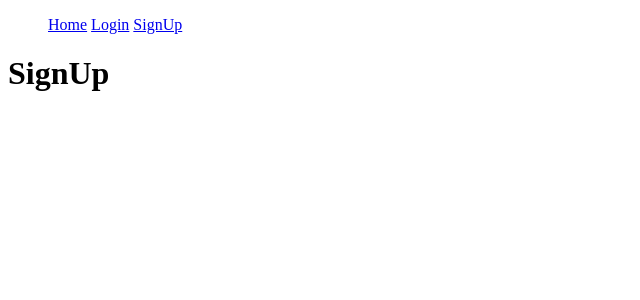
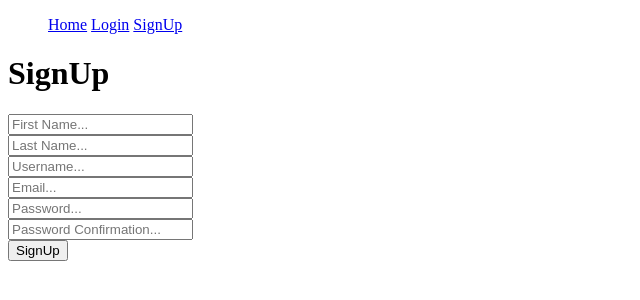
Before and after one commit to gopoma/TravelEasy, a Django app: page /auth/signup/ in a window 1280 px wide. Shown: the top 300 px of the page, without its empty margins (0-640 px from the left). Run offline with Django 4.2, Linux system fonts and the light colour scheme.

Commit message:
Se maquetó un formulario en el template signup que llama al método POST, además de colocar correctamente el URL con el Trailing Slash para que el envió de datos hacia la misma ruta sea satisfactorio, además que para realizar ese chequeo, se agregó una impresión hacia la Salida Estándar para mostrar los datos que viene en el diccionario request.POST

```diff
--- a/src/accounts/templates/accounts/signup.html
+++ b/src/accounts/templates/accounts/signup.html
@@ -2,4 +2,14 @@
 
 {% block content %}
     <h1>SignUp</h1>
+    <form action="/auth/signup/" method="POST">
+        {% csrf_token %}
+        <input type="text" name="first_name" placeholder="First Name..."><br>
+        <input type="text" name="last_name" placeholder="Last Name..."><br>
+        <input type="text" name="username" placeholder="Username..."><br>
+        <input type="email" name="email" placeholder="Email..."><br>
+        <input type="password" name="password" placeholder="Password..."><br>
+        <input type="password" name="passwordConfirmation" placeholder="Password Confirmation..."><br>
+        <input type="submit" value="SignUp">
+    </form>
 {% endblock %}
--- a/src/accounts/views.py
+++ b/src/accounts/views.py
@@ -6,6 +6,8 @@ def user_login(request):
     return render(request, "accounts/login.html")
 
 def user_signup(request):
+    if request.method == "POST":
+        print(request.POST)
     return render(request, "accounts/signup.html")
 
 def user_logout(request):
```
